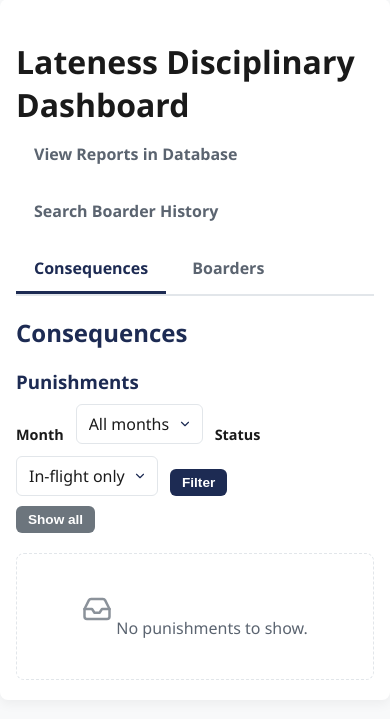
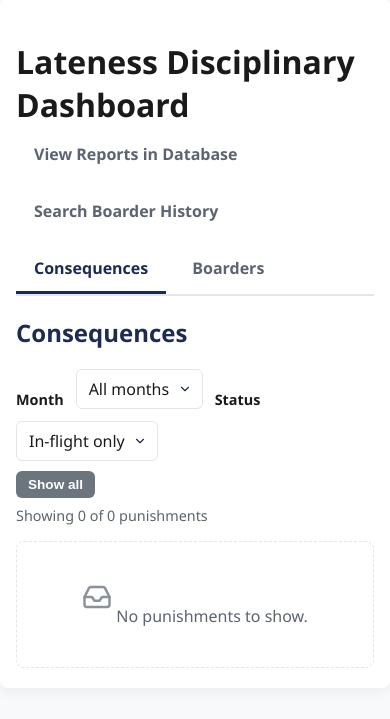
Before and after one commit to elisharkray1030/DBSBS-Lateness-Application, a Flask app: page /consequences in a window 390 px wide. Shown: the part 79-798 px from the top of the page. Run offline with Flask 3, Linux system fonts and the light colour scheme; data that the repository does not hold is empty; some libraries are stand-ins or nearby versions.

Commit message:
feat: sharpen Consequences toolbar - drop Punishments subheading and Filter button, auto-submit selects, Showing X of Y count

```diff
--- a/app.py
+++ b/app.py
@@ -457,6 +457,7 @@ def consequences():
     status = request.args.get('status') or None
     with connect() as conn:
         punishments = list_consequences(conn, show_all=show_all, month=month, status=status)
+        consequences_total = len(list_consequences(conn, show_all=True))
         all_months = storage.list_months(conn)
         boarders = storage.list_boarders(conn)
         punishment_months = _punishment_months(conn, all_months)
@@ -474,6 +475,7 @@ def consequences():
         boarders=boarders,
         punishment_months=punishment_months,
         punishments=punishments,
+        consequences_total=consequences_total,
         consequences_show_all=show_all,
         consequences_month=month,
         consequences_status=status,
--- a/templates/index.html
+++ b/templates/index.html
@@ -799,6 +799,20 @@
             font-size: 0.9em;
         }
 
+        .consequences-toolbar {
+            display: flex;
+            gap: 10px;
+            margin-bottom: 20px;
+            align-items: flex-end;
+            flex-wrap: wrap;
+        }
+
+        .consequences-count {
+            margin: -12px 0 16px;
+            color: var(--text-muted);
+            font-size: 0.9em;
+        }
+
         .consequences-group {
             margin-bottom: 24px;
         }
@@ -933,6 +947,11 @@
 
             .month-detail-toolbar h3 {
                 flex: none;
+            }
+
+            .consequences-toolbar {
+                flex-direction: column;
+                align-items: stretch;
             }
         }
 
@@ -948,6 +967,8 @@
             .reports-panel > :not(#month-detail),
             .month-actions,
             .month-detail-toolbar,
+            .consequences-toolbar,
+            .consequences-count,
             .banner,
             #month-detail-loading,
             #month-detail-error {
@@ -1159,27 +1180,25 @@
             </form>
         {%- endmacro %}
         <h2>Consequences</h2>
-        <div class="month-detail-toolbar">
-            <h3>Punishments</h3>
+        <div class="consequences-toolbar">
             <form action="/consequences" method="get" class="consequences-filters">
                 {% if consequences_show_all %}
                     <input type="hidden" name="show_all" value="1">
                 {% endif %}
                 <label for="consequences-month"><strong>Month</strong></label>
-                <select id="consequences-month" name="month">
+                <select id="consequences-month" name="month" onchange="this.form.submit()">
                     <option value="">All months</option>
                     {% for month in punishment_months %}
                         <option value="{{ month }}" {% if consequences_month == month %}selected{% endif %}>{{ month }}</option>
                     {% endfor %}
                 </select>
                 <label for="consequences-status"><strong>Status</strong></label>
-                <select id="consequences-status" name="status">
+                <select id="consequences-status" name="status" onchange="this.form.submit()">
                     <option value="">{% if consequences_show_all %}All statuses{% else %}In-flight only{% endif %}</option>
                     {% for s in ['assigned', 'overdue', 'phone_held', 'submitted', 'voided'] %}
                         <option value="{{ s }}" {% if consequences_status == s %}selected{% endif %}>{{ humanized_status(s) }}</option>
                     {% endfor %}
                 </select>
-                <button type="submit" class="btn btn-primary btn-sm">Filter</button>
             </form>
             <form action="/consequences" method="get">
                 {% if consequences_month %}
@@ -1196,6 +1215,7 @@
                 </button>
             </form>
         </div>
+        <p class="consequences-count" aria-live="polite">Showing {{ punishments|length }} of {{ consequences_total }} {{ 'punishment' if consequences_total == 1 else 'punishments' }}</p>
         {% if punishments %}
             {% for group in punishments|groupby('status') %}
             <div class="consequences-group">
```
Also changed, not shown: tests/test_app.py (+78 -1 lines).
